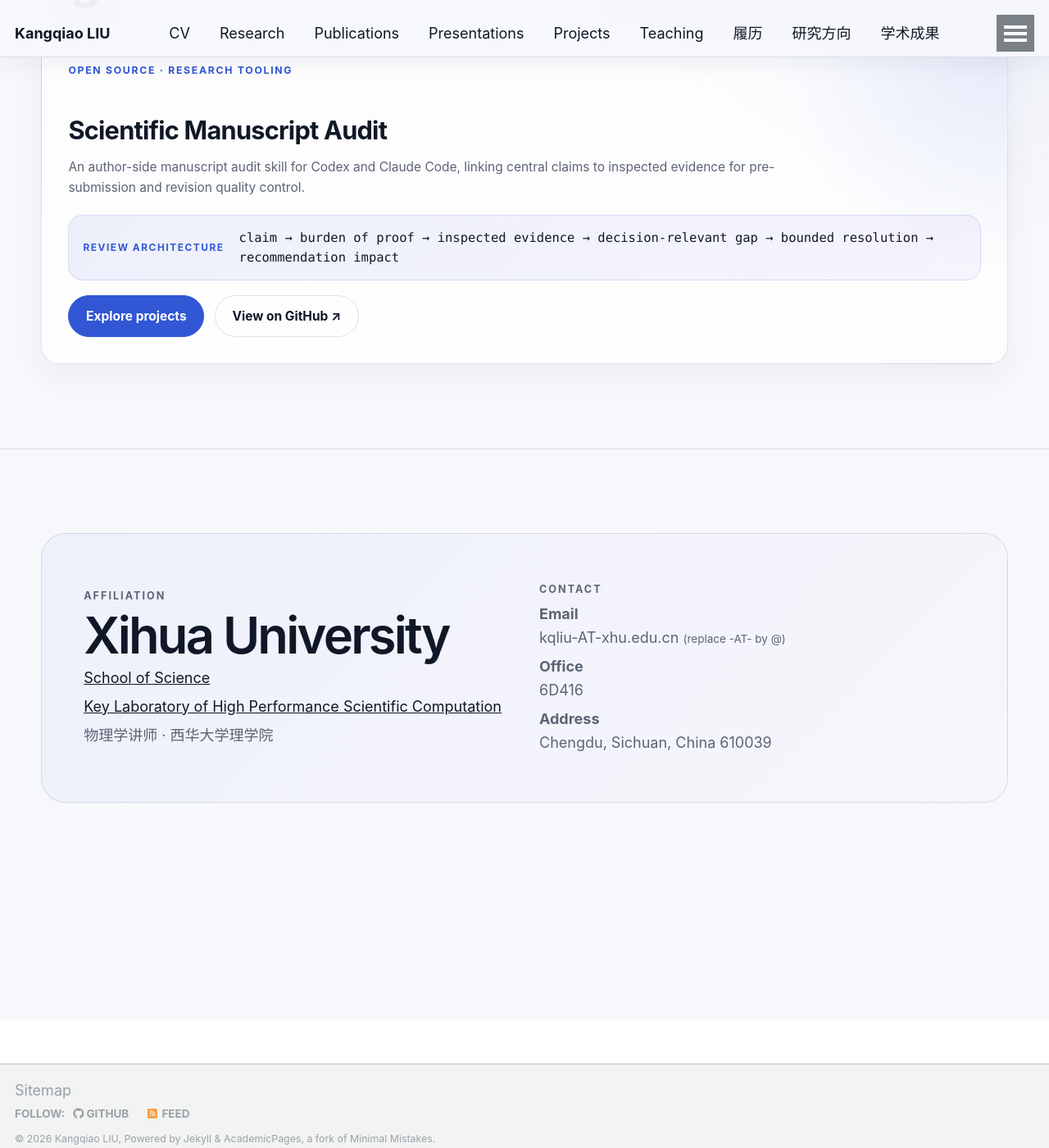
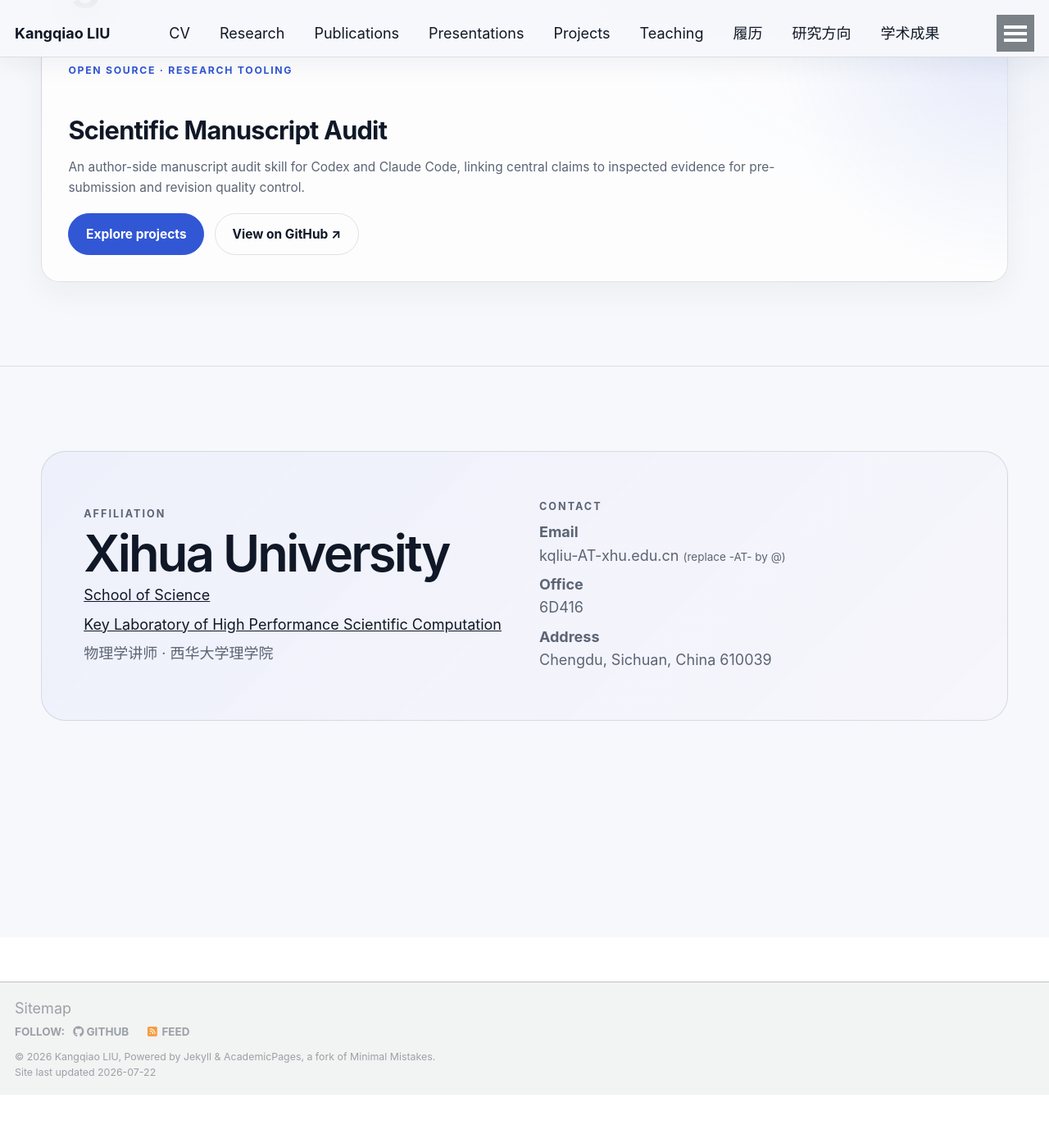
Before and after one commit to KangqiaoLiu/KangqiaoLiu.github.io, a Jekyll site: the page built from _pages/about.md, in a window 1280 px wide and 1400 px high, scrolled down 2771 px. Shown: the whole window at 82% size. Built offline with Jekyll 4.4.1, drawn with Linux system fonts in a browser that asks for light colours; some web fonts are replaced; after the commit the page ends 4106 px from its top, so only the background shows below that.

Commit message:
Remove homepage review architecture
Remove the review-architecture strip from the homepage Projects module and keep the workflow details on the Projects subpage.

```diff
--- a/_pages/about.md
+++ b/_pages/about.md
@@ -154,11 +154,6 @@
           inspected evidence for pre-submission and revision quality control.
         </p>
 
-        <div class="project-card__workflow ai-project-feature__workflow" aria-label="Review architecture">
-          <span>Review architecture</span>
-          <code>claim → burden of proof → inspected evidence → decision-relevant gap → bounded resolution → recommendation impact</code>
-        </div>
-
         <div class="ai-project-feature__actions">
           <a class="ai-button ai-button--primary" href="{{ '/projects/' | relative_url }}">Explore projects</a>
           <a class="ai-button" href="https://github.com/KangqiaoLiu/scientific-manuscript-audit" target="_blank" rel="noopener">View on GitHub ↗</a>
--- a/_sass/_projects-home-light.scss
+++ b/_sass/_projects-home-light.scss
@@ -6,7 +6,7 @@
 
 .ai-project-feature {
   display: block;
-  min-height: 250px;
+  min-height: 220px;
   padding: clamp(1.25rem, 2.8vw, 1.8rem);
   border-radius: var(--ai-radius);
   background:
@@ -38,18 +38,6 @@
   line-height: 1.62;
 }
 
-.ai-project-feature__workflow {
-  grid-template-columns: max-content minmax(0, 1fr);
-  align-items: center;
-  margin: 1.15rem 0 0;
-  padding: 0.82rem 0.95rem;
-  gap: 1rem;
-}
-
-.ai-project-feature__workflow code {
-  line-height: 1.55;
-}
-
 .ai-project-feature__actions {
   margin-top: 1rem;
 }
@@ -62,11 +50,6 @@
   .ai-project-feature .ai-card__index {
     margin-bottom: 1.8rem;
   }
-
-  .ai-project-feature__workflow {
-    grid-template-columns: 1fr;
-    gap: 0.42rem;
-  }
 }
 
 @media (prefers-color-scheme: dark) {
```
